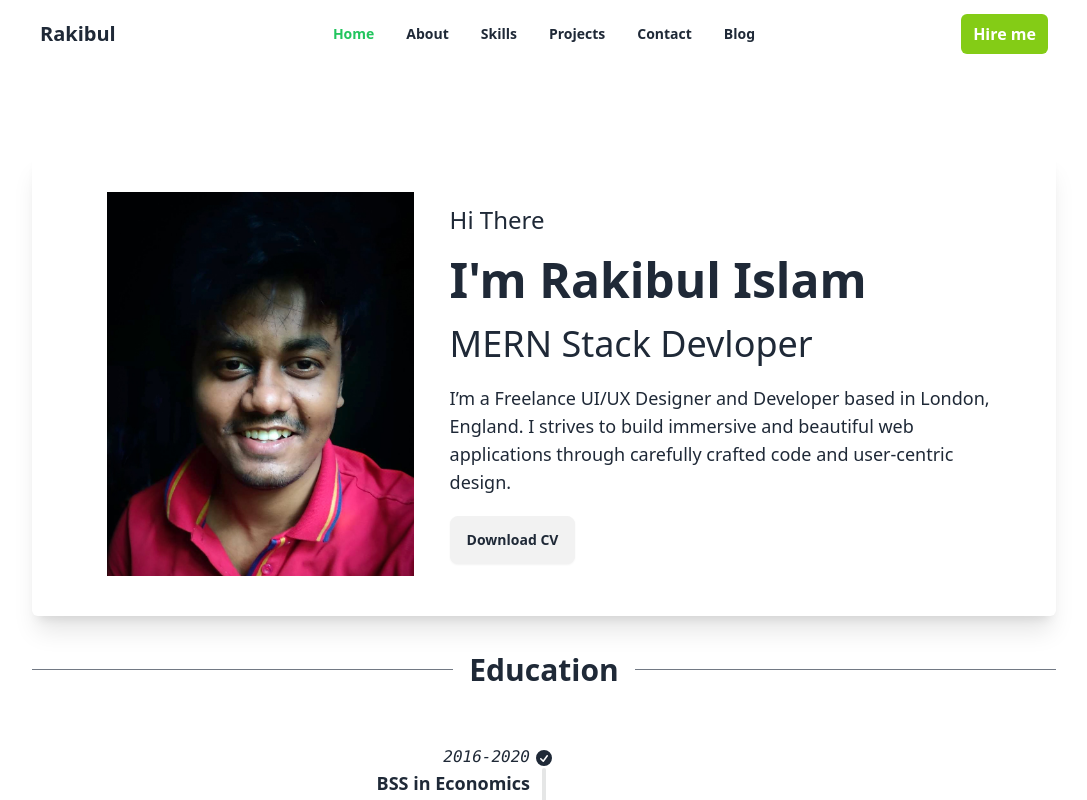
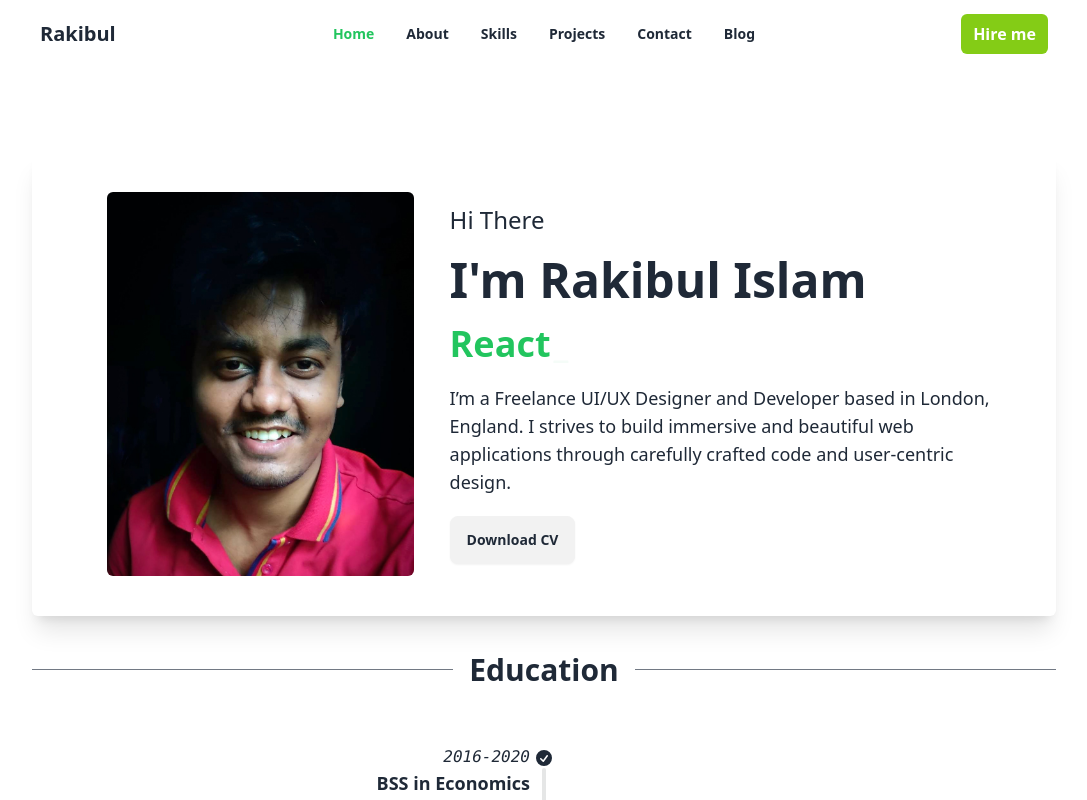
Before and after one commit to rjspyk5/web-dev-portfolio, a React (Vite) app: page / in a window 1280 px wide. Shown: the top 800 px of the page, without its empty margins (96-1183 px from the left). Built offline with nearby package versions, Linux system fonts and the light colour scheme.

Commit message:
implement:border image hover effect implement

```diff
--- a/package.json
+++ b/package.json
@@ -19,6 +19,7 @@
     "react-dom": "^18.3.1",
     "react-icons": "^5.2.1",
     "react-router-dom": "^6.24.0",
+    "react-simple-typewriter": "^5.0.1",
     "react-tabs": "^6.0.2"
   },
   "devDependencies": {
--- a/src/Pages/Home/Home.jsx
+++ b/src/Pages/Home/Home.jsx
@@ -9,11 +9,8 @@ export const Home = () => {
   return (
     <div>
       <Banner />
-
       <Education />
-
       <SkillSection />
-
       <ProjectSection />
       <AboutTab />
 
--- a/src/components/Banner/Banner.jsx
+++ b/src/components/Banner/Banner.jsx
@@ -1,14 +1,33 @@
 import profile from "../../assets/profile1.jpg";
+import { Typewriter } from "react-simple-typewriter";
 export const Banner = () => {
   return (
     <div className="flex shadow-xl rounded-md flex-col md:flex-row justify-between p-10 my-5">
-      <div className="md:w-2/5 flex justify-center items-center">
-        <img className="max-h-96" src={profile} alt="" />
+      <div className="md:w-2/5 flex justify-center items-center ">
+        <img
+          className="max-h-96 duration-300 transition-all ease-linear outline outline-2 outline-transparent hover:outline-green-500 rounded-md  hover:shadow-lg hover:shadow-green-500 "
+          src={profile}
+        />
       </div>
       <div className="md:w-3/5 flex space-y-5 flex-col justify-center">
         <h1 className="text-2xl">Hi There</h1>
         <h1 className="text-5xl font-bold">I'm Rakibul Islam</h1>
-        <h1 className="text-4xl">MERN Stack Devloper</h1>
+        <span className="text-4xl text-green-500 font-bold ">
+          <Typewriter
+            words={[
+              "MERN Stack Devloper",
+              "Web Devloper",
+              "React Devloper",
+              "Web Designer",
+            ]}
+            loop={false}
+            cursor
+            cursorStyle="_"
+            typeSpeed={70}
+            deleteSpeed={50}
+            delaySpeed={1000}
+          />
+        </span>
         <p className="text-lg">
           I’m a Freelance UI/UX Designer and Developer based in London, England.
           I strives to build immersive and beautiful web applications through
--- a/src/layout/Root.jsx
+++ b/src/layout/Root.jsx
@@ -8,7 +8,6 @@ export const Root = () => {
     <div>
       <Navbar />
       <div className="md:mx-[10%] mx-[5%]">
-        {" "}
         <BackToTop />
         <Outlet />
       </div>
```
Also changed, not shown: 1 other file (tests, documents, lock files or other folders).
